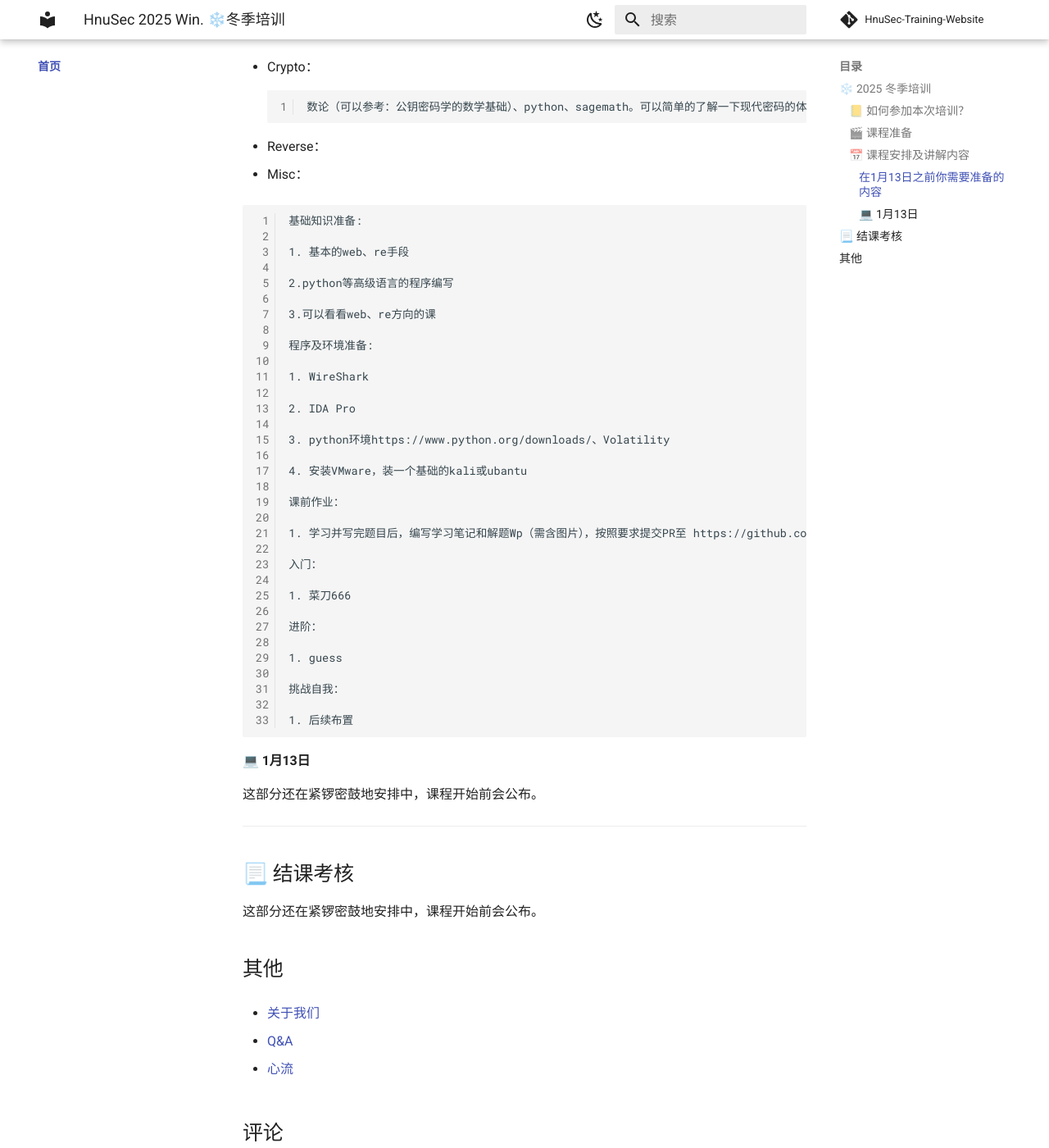
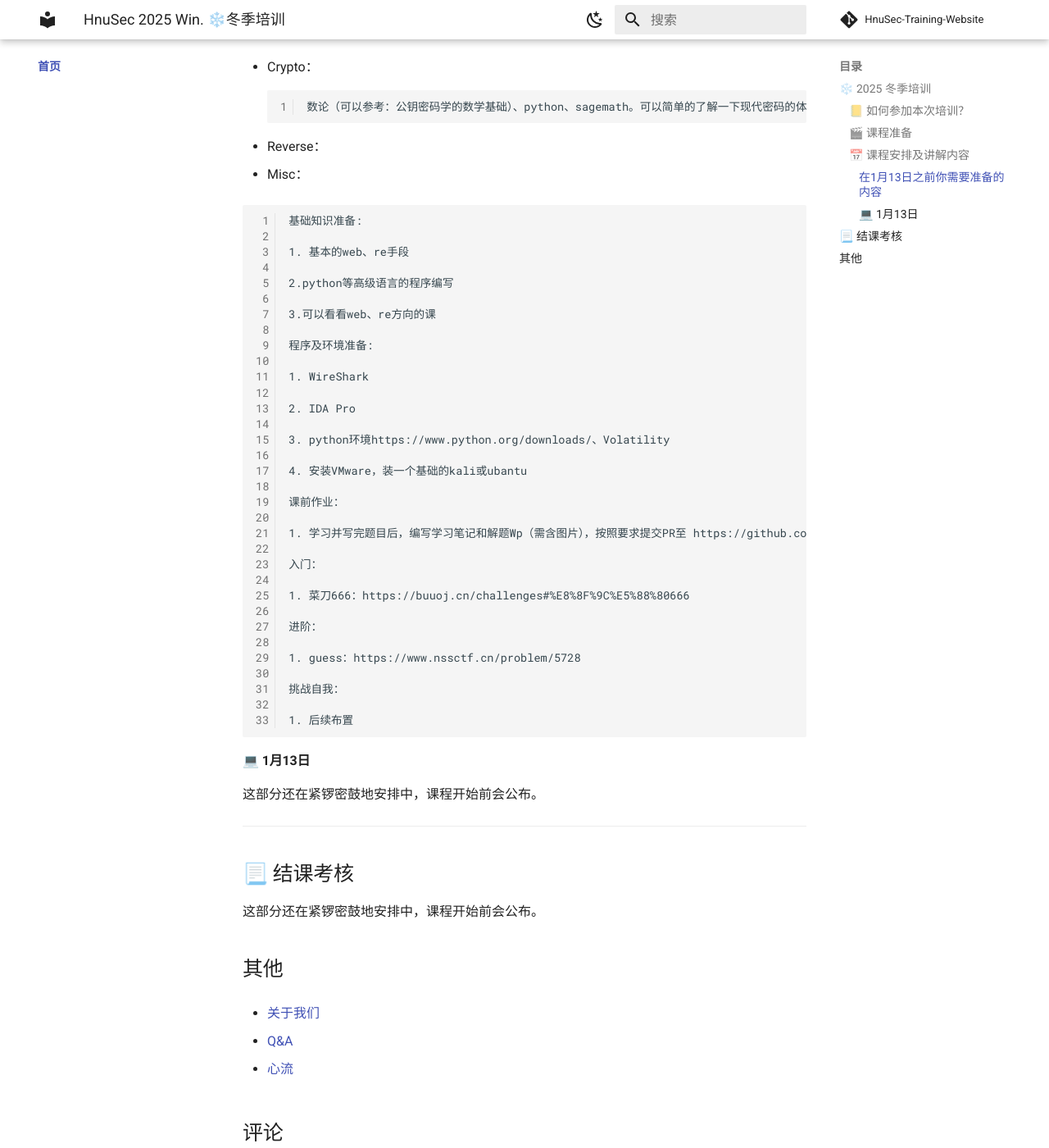
Before and after one commit to natro92/HnuSec-Training-Website, an MkDocs documentation site: the page built from docs/index.md, in a window 1280 px wide and 1400 px high, scrolled down 2778 px. Shown: the whole window at 82% size. Built offline with MkDocs 1.6.1 and Material for MkDocs 9.7.7, drawn with Linux system fonts in a browser that asks for light colours; comment, search, counter and statistics services are not loaded; some of the changed lines change nothing that is shown.

Commit message:
Update index.md

```diff
--- a/docs/index.md
+++ b/docs/index.md
@@ -149,11 +149,11 @@ PHP语言基础
 
 入门：
 
-1. 菜刀666
+1. 菜刀666：https://buuoj.cn/challenges#%E8%8F%9C%E5%88%80666
 
 进阶：
 
-1. guess
+1. guess：https://www.nssctf.cn/problem/5728
 
 挑战自我：
 
```
